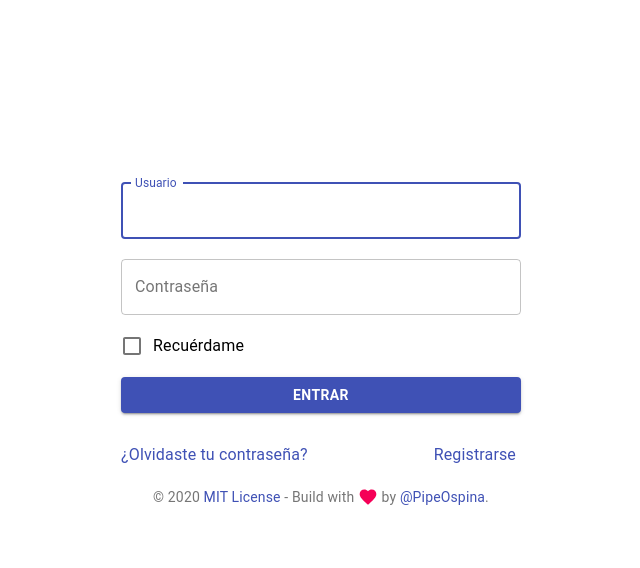
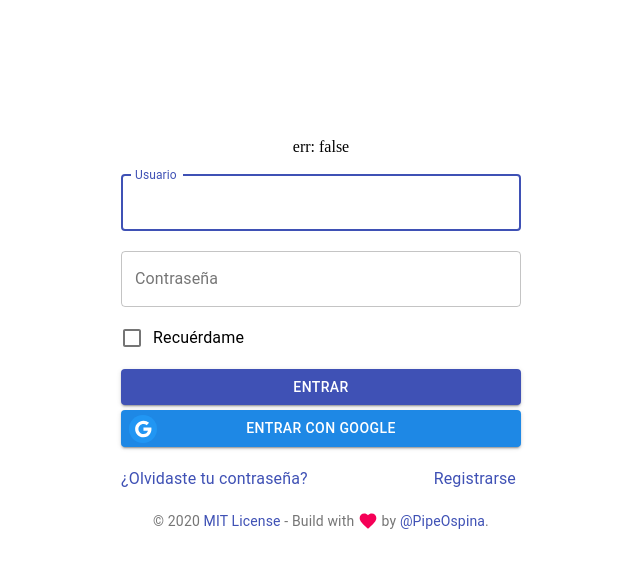
Before and after one commit to PipeOspina/NIM_Game, a React app: page /login in a window 1280 px wide. Shown: the top 568 px of the page, without its empty margins (319-959 px from the left). Built offline with nearby package versions, Linux system fonts and the light colour scheme; the HTML template or start-up script is replaced by a standard one.

Commit message:
Adding controllers to login page Catching errors and adding signin with google button

```diff
--- /dev/null
+++ b/src/components/GoogleButton/GoogleButton.tsx
@@ -0,0 +1,19 @@
+import {
+  Theme,
+  withStyles
+} from '@material-ui/core/styles'
+import { Button } from '@material-ui/core'
+import { blue } from '@material-ui/core/colors'
+
+
+const GoogleButton = withStyles((theme: Theme) => ({
+  root: {
+    color: theme.palette.getContrastText(blue[600]),
+    backgroundColor: blue[600],
+    '&:hover': {
+      backgroundColor: blue[700]
+    }
+  }
+}))(Button)
+
+export default GoogleButton
--- /dev/null
+++ b/src/components/icons/GoogleIcon.tsx
@@ -0,0 +1,13 @@
+import React from 'react'
+import SvgIcon from '@material-ui/core/SvgIcon'
+
+export default function GoogleIcon(props: any) {
+  return (
+    <SvgIcon
+      {...props}
+      viewBox="0 0 24 24"
+    >
+      <path d="M12.545,10.239v3.821h5.445c-0.712,2.315-2.647,3.972-5.445,3.972c-3.332,0-6.033-2.701-6.033-6.032 s2.701-6.032,6.033-6.032c1.498,0,2.866,0.549,3.921,1.453l2.814-2.814C17.503,2.988,15.139,2,12.545,2 C7.021,2,2.543,6.477,2.543,12s4.478,10,10.002,10c8.396,0,10.249-7.85,9.426-11.748L12.545,10.239z" />
+    </SvgIcon>
+  )
+}
--- a/src/pages/Login/Login.scss
+++ b/src/pages/Login/Login.scss
@@ -1,16 +1,25 @@
-.Button {
-  width: 500px;
-}
-
 .container {
-  height: 100vh;
+  min-height: 85vh;
   > * {
     width: 90%;
     margin: 10px 0 !important;
   }
-  form > *:not(.checkbox) {
+
+  form > *:not(.checkbox):not(.google-btn) {
     width: 100%;
     margin: 10px 0 !important;
+  }
+
+  .google-btn {
+    width: 100%;
+    margin-top: -5px !important;
+    .my-icon {
+      position: absolute;
+      left: 8px;
+      padding: 4px;
+      border-radius: 50%;
+      background-color: #2196f3;
+    }
   }
 }
 
@@ -23,11 +32,8 @@
 }
 
 @media (min-width: 600px) {
-  .container {
-    height: 85vh;
-    > * {
-      width: 400px;
-    }
+  .container > * {
+    width: 400px;
   }
 }
 
--- a/src/pages/Login/Login.tsx
+++ b/src/pages/Login/Login.tsx
@@ -1,6 +1,8 @@
-import React from 'react'
+import React, { useState } from 'react'
 import Copyright from '../../components/Copyright'
 import './Login.scss'
+import GoogleIcon from '../../components/icons/GoogleIcon'
+import GoogleButton from '../../components/GoogleButton/GoogleButton'
 import {
   Button,
   TextField,
@@ -12,9 +14,69 @@ import {
   Box
 } from '@material-ui/core'
 
+
 export default function Login(props: any): JSX.Element {
   const preventDefault = (event: React.SyntheticEvent) => event.preventDefault()
-  console.log(props)
+
+  const [username, setUsername] = useState('')
+  const [password, setPassword] = useState('')
+  const [doRemember, setDoRemember] = useState(false)
+
+  const [doUsrErr, setDoUsrErr] = useState(false)
+  const [doPassErr, setDopassErr] = useState(false)
+
+  const [doUsrBlur, setDoUsrBlur] = useState(false)
+  const [doPassBlur, setDoPassBlur] = useState(false)
+
+  const usrBlur = () => {
+    setDoUsrBlur(true)
+    setDoUsrErr(checkUsr(username))
+  }
+
+  const passBlur = () => {
+    setDoPassBlur(true)
+    setDopassErr(checkPass(password))
+  }
+
+  const toggleUsr = (event: any) => {
+    const usr = event.target.value
+    doUsrBlur ? setDoUsrErr(checkUsr(usr)) : 0
+    setUsername(usr)
+  }
+
+  const togglePass = (event: any) => {
+    const pass = event.target.value
+    doPassBlur ? setDopassErr(checkPass(pass)) : 0
+    setPassword(pass)
+  }
+
+  const checkUsr = (usr: string) => {
+    const regex: RegExp = /^\w+([\.-]?\w+)*@\w+([\.-]?\w+)*(\.\w{2,3})+$/
+    const err = !usr.match(regex)
+    return err
+  }
+
+  const checkPass = (pass: string) => {
+    return !pass
+  }
+
+  const submit = (event: any) => {
+    preventDefault(event)
+    setDoUsrBlur(true)
+    setDoPassBlur(true)
+    const anyUsrErr = checkUsr(username)
+    const anyPassErr = checkPass(password)
+    setDoUsrErr(anyUsrErr)
+    setDopassErr(anyPassErr)
+    const user = {
+      usr: username,
+      pass: password,
+      remember: doRemember
+    }
+    if (anyUsrErr || anyPassErr) console.log('err')
+    else console.log('logging in', user)
+  }
+
   return (
     <Grid
       container
@@ -24,7 +86,11 @@ export default function Login(props: any): JSX.Element {
       className="container"
       direction="column"
     >
-      <form noValidate>
+      err: {'' + doUsrErr}
+      <form
+        noValidate
+        onSubmit={submit}
+      >
         <TextField
           label="Usuario"
           type="email"
@@ -32,6 +98,9 @@ export default function Login(props: any): JSX.Element {
           autoComplete="username"
           name="email"
           id="email"
+          onChange={toggleUsr}
+          onBlur={usrBlur}
+          error={doUsrErr}
           autoFocus
           required
           InputLabelProps={
@@ -47,6 +116,9 @@ export default function Login(props: any): JSX.Element {
           id="password"
           variant="outlined"
           autoComplete="current-password"
+          onBlur={passBlur}
+          onChange={togglePass}
+          error={doPassErr}
           required
           InputLabelProps={
             {
@@ -58,6 +130,7 @@ export default function Login(props: any): JSX.Element {
           control={
             <Checkbox
               color="primary"
+              onChange={(event: any) => setDoRemember(event.target.checked)}
             />
           }
           label="Recuérdame"
@@ -66,10 +139,21 @@ export default function Login(props: any): JSX.Element {
         <Button
           variant="contained"
           color="primary"
-          className="Button"
+          type="submit"
         >
           Entrar
         </Button>
+        <GoogleButton
+          variant="contained"
+          color="primary"
+          className="google-btn"
+        >
+          <GoogleIcon
+            className="my-icon"
+            fontSize="small"
+          />
+          Entrar con Google
+        </GoogleButton>
       </form>
       <Typography>
         <Grid
```
